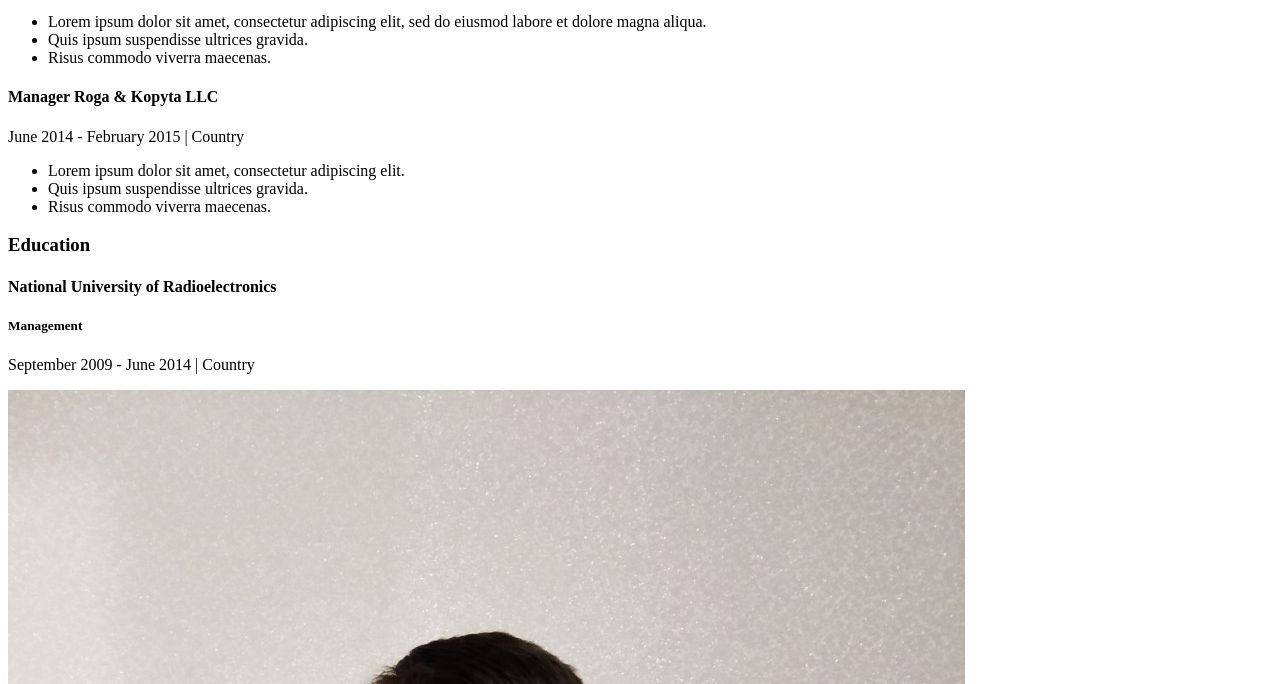
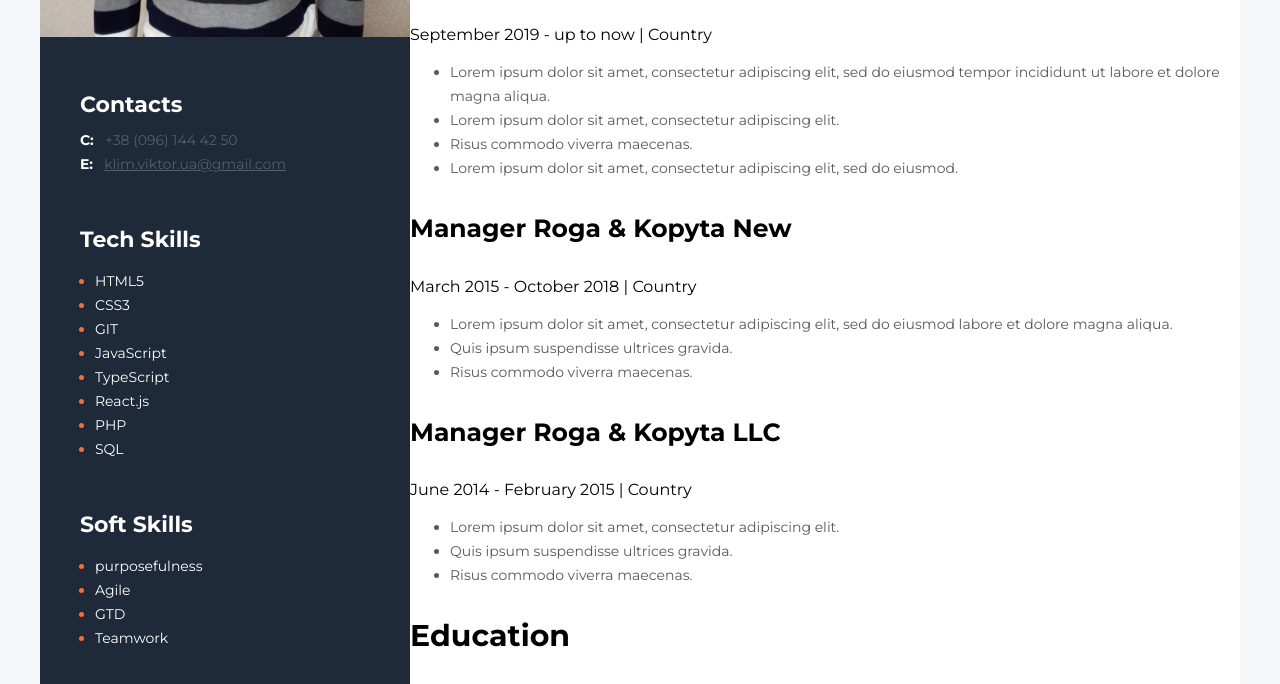
Before and after one commit to viktor-gif/goit_resume, a plain HTML site: page index.html in a window 1280 px wide. Shown: the part 547-1231 px from the top of the page. Drawn offline with Linux system fonts and the light colour scheme.

Commit message:
Added css for sidebar

```diff
--- /dev/null
+++ b/css/style.css
@@ -0,0 +1,133 @@
+body {
+    font-family: 'Montserrat', sans-serif;
+
+    background-color: #F5F7FA;
+    box-sizing: border-box;
+}
+*, *::before, *::after {
+    box-sizing: inherit;
+}
+li {
+    background-color: #fff;
+    color: #595959;
+    font-size: 14px;
+    line-height: 24px;
+}
+h1 {
+    font-size: 47px;
+    font-weight: 700;
+    color: #000;
+}
+h2 {
+    font-size: 25px;
+    font-weight: 700;
+    color: #000;
+}
+img {
+    width: 100%;
+}
+
+
+.main_wrapper {
+    display: flex;
+    flex-direction: row-reverse;
+    width: 1200px;
+    margin: 50px auto;
+    flex-wrap: wrap;
+    background-color: #fff;
+}
+
+/* main-section start */
+.main_content {
+    width: 830px;
+}
+.main_content h3 {
+    font-size: 30px;
+    font-weight: 700;
+    color: #000;
+}
+.main_content h4 {
+    font-size: 25px;
+    font-weight: 700;
+    color: #000;
+}
+.main_content h5 {
+    font-size: 20px;
+    font-weight: 700;
+    color: #000;
+}
+/* main-section end */
+
+/* sidebar-section start */
+.sidebar {
+    width: 370px;
+    padding: 40px 0;
+    background-color: #1E2939;
+}
+.sidebar li {
+    background-color: inherit;
+}
+
+
+/* contacts */
+.contacts_section_type {
+    font-style: normal;
+    font-weight: bold;
+    font-size: 14px;
+    line-height: 24px;
+    color: #fff;
+    margin-right: 7px;
+}
+.contacts_section_link {
+    font-style: normal;
+    font-weight: normal;
+    font-size: 14px;
+    line-height: 24px;
+    color: #565E6A;
+}
+.contacts_section_link_tel {
+    text-decoration: none;
+}
+
+/*tech skills*/
+.tech_skills_list {
+    padding: 0 0 0 15px;
+}
+.tech_skills_item {
+    color: #FB6D3A;
+}
+.tech_skills_item_text {
+    color: #fff;
+}
+
+.contacts_section,
+.tech_skills_sections,
+.sidebar_soft_skills {
+    margin: 50px 0 0 40px;
+}
+
+.sidebar_section_title {
+    font-style: normal;
+    font-weight: bold;
+    font-size: 22px;
+    line-height: 27px;
+    color: #fff;
+    margin-bottom: 10px;
+}
+
+/*soft skills*/
+.soft_skills_list {
+    padding: 0 0 0 15px;
+}
+.soft_skills_item {
+    font-style: normal;
+    font-weight: normal;
+    font-size: 14px;
+    line-height: 24px;
+    color: #FB6D3A;
+}
+.soft_skills_item_text {
+    color: #fff;
+}
+
+/* sidebar-section end */
--- a/index.html
+++ b/index.html
@@ -5,14 +5,22 @@
   <meta http-equiv="X-UA-Compatible" content="IE=edge">
   <meta name="viewport" content="width=device-width, initial-scale=1.0">
   <title>Resume Viktor Klimenko</title>
+
+  <!-- fonts start -->
+  <link rel="preconnect" href="https://fonts.googleapis.com">
+  <link rel="preconnect" href="https://fonts.gstatic.com" crossorigin>
+  <link href="https://fonts.googleapis.com/css2?family=Montserrat:wght@400;700&display=swap" rel="stylesheet">
+  <!-- fonts end -->
+
+  <link rel="stylesheet" href="css/style.css">
 </head>
 <body>
   <!-- main section -->
-  <div>
+  <div class="main_wrapper">
     <!-- main content section -->
-    <main>
+    <main class="main_content">
       <!-- about me section -->
-      <div>
+      <div class="about_me">
         <h2>
           Front-End Developer
         </h2>
@@ -26,23 +34,23 @@
       </div>
 
       <!-- my projects section -->
-      <div>
+      <div class="my_projects">
         <h3>Projects</h3>
 
         <ol>
           <li>
             <a href="https://viktor-gif.github.io/react-creativia">https://viktor-gif.github.io/react-creativia</a>
-            <span>...............</span>
+            <span>.........................</span>
             <span>[ ReactJS, HTML5, CSS3 ]</span>
           </li>
           <li>
             <a href="https://viktor-gif.github.io/viktor-gif-react">https://viktor-gif.github.io/viktor-gif-react</a>
-            <span>...............</span>
+            <span>........................</span>
             <span>[ ReactJS ]</span>
           </li>
           <li>
             <a href="https://viktor-gif.github.io/mogo">https://viktor-gif.github.io/mogo</a>
-            <span>...............</span>
+            <span>.............................................</span>
             <span>[ HTML5, CSS3 ]</span>
           </li>
         </ol>
@@ -50,10 +58,10 @@
       </div>
 
       <!-- my work experience -->
-      <div>
+      <div class="work_experience">
         <h3>Work Experience</h3>
         <!-- company 1 -->
-        <div>
+        <div class="work_experience_item">
           <h4>Front-End Developer <span>Freelance</span></h4>
           <p>September 2019 - up to now | Country</p>
           <ul>
@@ -73,7 +81,7 @@
           </ul>
         </div>
         <!-- company 2 -->
-        <div>
+        <div class="work_experience_item">
           <h4>Manager <span>Roga & Kopyta New</span></h4>
           <p>March 2015 - October 2018 | Country</p>
           <ul>
@@ -89,7 +97,7 @@
           </ul>
         </div>
         <!-- company 3 -->
-        <div>
+        <div class="work_experience_item">
           <h4>Manager <span>Roga & Kopyta LLC</span></h4>
           <p>June 2014 - February 2015 | Country</p>
           <ul>
@@ -106,7 +114,7 @@
         </div>
       </div>
       <!-- my education -->
-      <div>
+      <div class="my_education">
         <h3>Education</h3>
         <!-- education 1 -->
         <div>
@@ -118,71 +126,74 @@
     </main>
 
     <!-- sidebar-section -->
-    <aside>
-      <img src="img/IMG-35f23ec5adbc4141560b42f517c93430-V.jpg">
+    <aside class="sidebar">
+      <div class="sidebar_avatar">
+        <img src="img/IMG-35f23ec5adbc4141560b42f517c93430-V.jpg">
+      </div>
 
       <!-- contacts-section -->
-      <div>
-        <h3>Contacts</h3>
+      <div class="contacts_section">
+        <h3 class="sidebar_section_title">Contacts</h3>
         <div>
-          <span>C:</span>
-          <a href="tel:+3890961444250">+38 (096) 144 42 50</a>
+          <span class="contacts_section_type">C:</span>
+          <a class="contacts_section_link contacts_section_link_tel" href="tel:+3890961444250">+38 (096) 144 42 50</a>
         </div>
         <div>
-          <span>E:</span>
-          <a href="klim.viktor.ua@gmail.com">klim.viktor.ua@gmail.com</a>
+          <span class="contacts_section_type">E:</span>
+          <a class="contacts_section_link" href="klim.viktor.ua@gmail.com">klim.viktor.ua@gmail.com</a>
         </div>
       </div>
 
       <!-- tech skills -->
-      <div>
-        <h3>Tech Skills</h3>
-        <ul>
-          <li>
-            HTML5
+      <div class="tech_skills_sections">
+        <h3 class="sidebar_section_title">Tech Skills</h3>
+        <ul class="tech_skills_list">
+          <li class="tech_skills_item">
+            <span class="tech_skills_item_text">HTML5</span>
           </li>
-          <li>
-            CSS3
+          <li class="tech_skills_item">
+            <span class="tech_skills_item_text">CSS3</span>
           </li>
-          <li>
-            GIT
+          <li class="tech_skills_item">
+            <span class="tech_skills_item_text">GIT</span>
           </li>
-          <li>
-            JavaScript
+          <li class="tech_skills_item">
+            <span class="tech_skills_item_text">JavaScript</span>
           </li>
-          <li>
-            TypeScript
+          <li class="tech_skills_item">
+            <span class="tech_skills_item_text">TypeScript</span>
           </li>
-          <li>
-            React.js
+          <li class="tech_skills_item">
+            <span class="tech_skills_item_text">React.js</span>
           </li>
-          <li>
-            PHP
+          <li class="tech_skills_item">
+            <span class="tech_skills_item_text">PHP</span>
           </li>
-          <li>
-            SQL
+          <li class="tech_skills_item">
+            <span class="tech_skills_item_text">SQL</span>
           </li>
         </ul>
       </div>
 
       <!-- soft skills -->
-      <div>
-        <h3>Soft Skills</h3>
-        <ul>
-          <li>
-            purposefulness
+      <div class="sidebar_soft_skills">
+        <h3 class="sidebar_section_title">Soft Skills</h3>
+        <ul class="soft_skills_list">
+          <li class="soft_skills_item">
+            <span class="soft_skills_item_text">purposefulness</span>
           </li>
-          <li>
-            Agile
+          <li class="soft_skills_item">
+            <span class="soft_skills_item_text">Agile</span>
           </li>
-          <li>
-            GTD
+          <li class="soft_skills_item">
+            <span class="soft_skills_item_text">GTD</span>
           </li>
-          <li>
-            Teamwork
+          <li class="soft_skills_item">
+            <span class="soft_skills_item_text">Teamwork</span>
           </li>
         </ul>
       </div>
+
     </aside>
   </div>
 </body>
```
